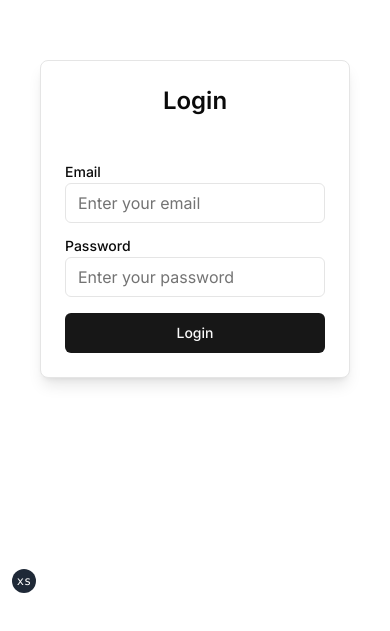
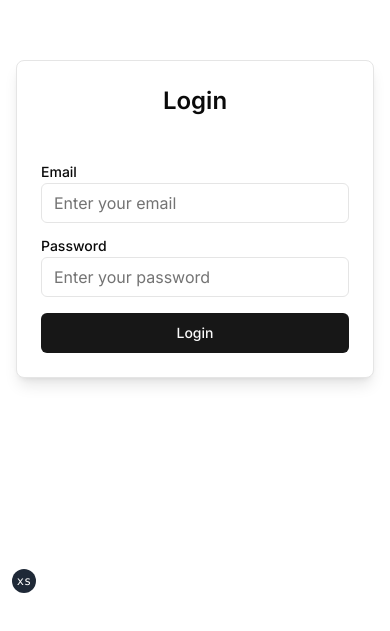
Before and after one commit to mckaywrigley/level-4-agent-code, a Next.js app: page /login in a window 390 px wide. Shown: the part 203-834 px from the top of the page. Built offline with nearby package versions, Linux system fonts and the light colour scheme.

Commit message:
Step 3: Ensure Responsiveness and Accessibility

```diff
--- a/app/login/page.tsx
+++ b/app/login/page.tsx
@@ -15,23 +15,40 @@ export const metadata: Metadata = {
 export default async function LoginPage() {
   return (
     <div className="min-h-screen flex items-center justify-center bg-background">
-      <motion.div initial={{ opacity: 0 }} animate={{ opacity: 1 }} transition={{ duration: 0.5 }}>
+      <motion.div
+        initial={{ opacity: 0 }}
+        animate={{ opacity: 1 }}
+        transition={{ duration: 0.5 }}
+        className="w-full px-4 sm:px-0"
+      >
         <Card className="w-full max-w-md rounded-lg shadow-lg">
           <CardHeader className="p-6 text-center">
             <h1 className="text-2xl font-semibold">Login</h1>
           </CardHeader>
           <CardContent className="p-6 space-y-4">
-            <form className="space-y-4">
+            <form className="space-y-4" aria-label="Login Form">
               <div>
                 <Label htmlFor="email" className="block mb-1">Email</Label>
-                <Input id="email" type="email" placeholder="Enter your email" />
+                <Input
+                  id="email"
+                  type="email"
+                  placeholder="Enter your email"
+                  aria-label="Email address"
+                />
               </div>
               <div>
                 <Label htmlFor="password" className="block mb-1">Password</Label>
-                <Input id="password" type="password" placeholder="Enter your password" />
+                <Input
+                  id="password"
+                  type="password"
+                  placeholder="Enter your password"
+                  aria-label="Password"
+                />
               </div>
               <div>
-                <Button type="submit" className="w-full">Login</Button>
+                <Button type="submit" className="w-full" aria-label="Submit Login Form">
+                  Login
+                </Button>
               </div>
             </form>
           </CardContent>
```
